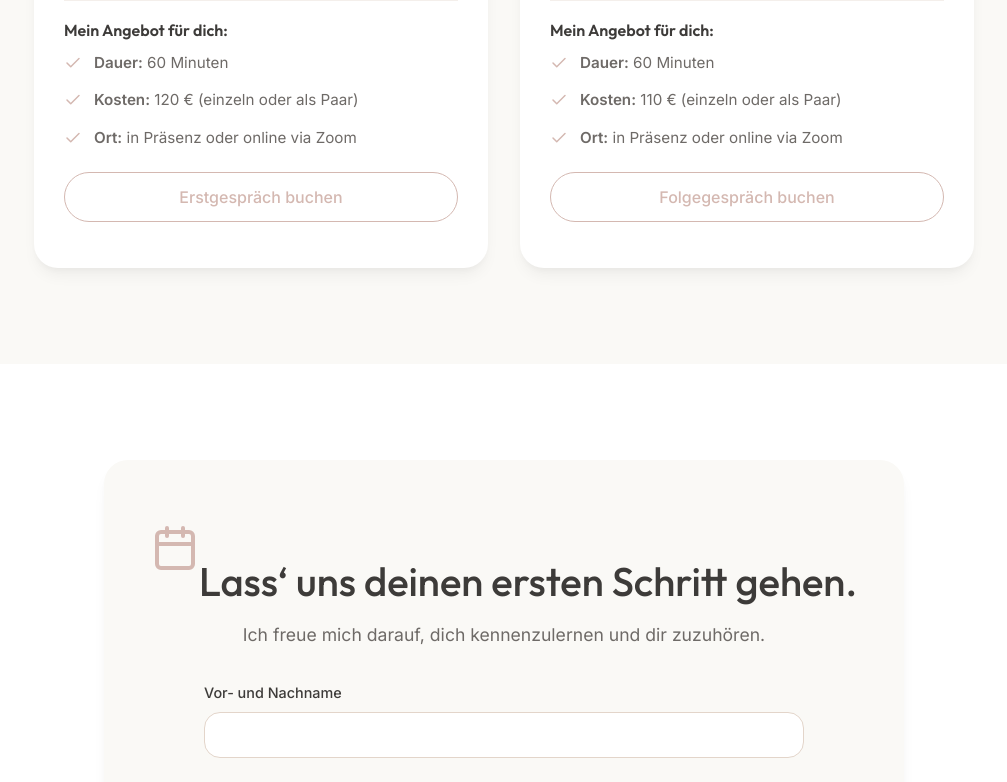
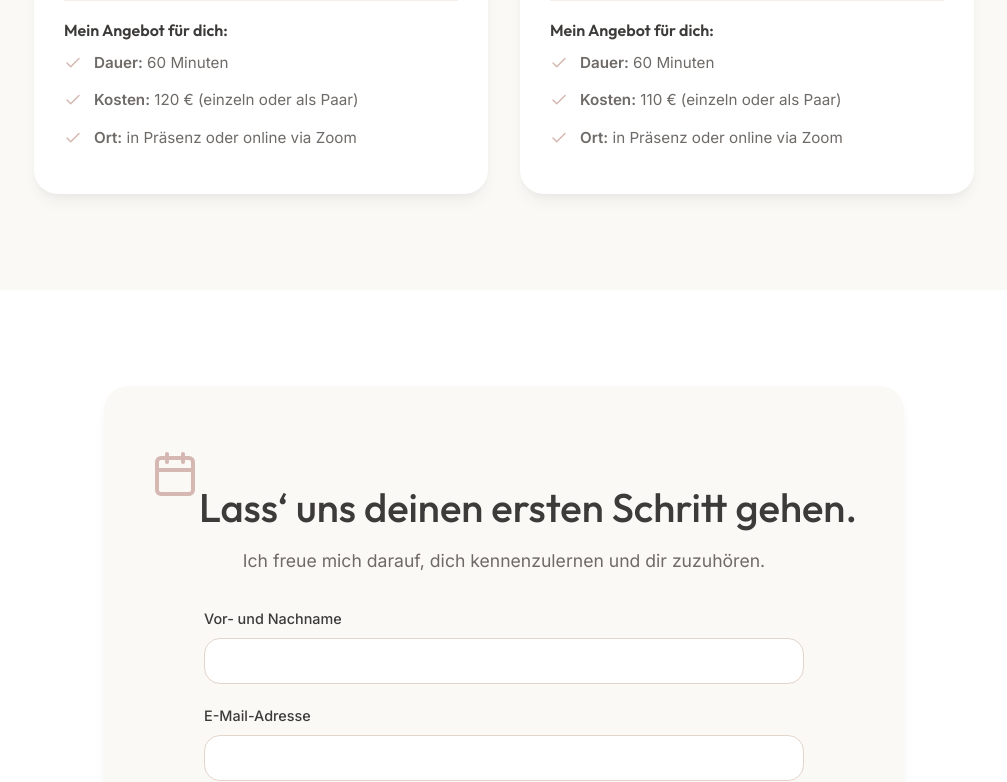
Before and after one commit to nielsinoglindini/kinderwunsch, a React (Vite) app: page / in a window 1280 px wide. Shown: the part 4460-5242 px from the top of the page, without its empty margins (136-1143 px from the left). Built offline with nearby package versions, Linux system fonts and the light colour scheme.

Commit message:
refactor: remove booking buttons from pricing cards

```diff
--- a/src/App.tsx
+++ b/src/App.tsx
@@ -322,7 +322,7 @@ function App() {
               <p className="pricing-description" style={{ color: 'var(--color-text-muted)', fontSize: '0.95rem', lineHeight: '1.6', marginBottom: '24px' }}>
                 Der Kinder&shy;wunsch&shy;weg kann emotional aufwühlend sein und <strong className="text-highlight-bold">brennende Fragen</strong> oder <strong className="text-highlight-bold">Sorgen</strong> hinterlassen, die dich gedanklich kaum zur Ruhe kommen lassen. In unserem Erstgespräch schenke ich dir einen geschützten, bewertungsfreien Raum, in dem alles, was dich aktuell belastet, laut ausgesprochen und sortiert werden darf. Gemeinsam ordnen wir das <strong className="text-highlight-bold">Chaos im Kopf</strong>, damit du schon nach dem ersten Gespräch mit spürbar mehr <strong className="text-highlight-bold">Klarheit</strong>, <strong className="text-highlight-bold">Erleichterung</strong> und einem <strong className="text-highlight-bold">sicheren Gefühl</strong> für deine nächsten Schritte nach Hause gehst. <span className="text-highlight-italic">Lass’ uns den ersten Schritt gemeinsam machen.</span>
               </p>
-              <div style={{ marginTop: 'auto', borderTop: '1px solid var(--color-bg-secondary)', paddingTop: '20px', marginBottom: '24px' }}>
+              <div style={{ marginTop: 'auto', borderTop: '1px solid var(--color-bg-secondary)', paddingTop: '20px' }}>
                 <h4 style={{ fontSize: '1rem', marginBottom: '12px', fontWeight: 600 }}>Mein Angebot für dich:</h4>
                 <ul className="pricing-features" style={{ margin: 0 }}>
                   <li className="pricing-feature-item">
@@ -339,13 +339,6 @@ function App() {
                   </li>
                 </ul>
               </div>
-              <button
-                onClick={() => handleOpenBooking('initial')}
-                className="btn btn-outline"
-                style={{ width: '100%' }}
-              >
-                Erstgespräch buchen
-              </button>
             </div>
 
             {/* Card 2: Folgegespräche */}
@@ -356,7 +349,7 @@ function App() {
               <p className="pricing-description" style={{ color: 'var(--color-text-muted)', fontSize: '0.95rem', lineHeight: '1.6', marginBottom: '24px' }}>
                 Du merkst nach dem Erstgespräch, dass du dir eine <strong className="text-highlight-bold">weiterführende, intensive Wegbegleitung</strong> wünschst? Nachdem wir im Erstgespräch die Basis gelegt haben, gehen wir in einem oder mehreren Folgegesprächen Schritt für Schritt weiter. Wir nehmen uns den Raum für deine <strong className="text-highlight-bold">aktuellen Fragen</strong>, sortieren die nächsten <strong className="text-highlight-bold">medizinischen</strong> oder <strong className="text-highlight-bold">emotionalen Schritte</strong> und fangen aufkommende <strong className="text-highlight-bold">Sorgen</strong> und <strong className="text-highlight-bold">Ängste</strong> direkt auf. Dabei knüpfen wir genau dort an, wo du gerade stehst und dir Begleitung wünschst. <span className="text-highlight-italic">So entwickeln wir zusammen eine klare Perspektive, mit der du mutig und zuversichtlich nach vorne blicken kannst.</span>
               </p>
-              <div style={{ marginTop: 'auto', borderTop: '1px solid var(--color-bg-secondary)', paddingTop: '20px', marginBottom: '24px' }}>
+              <div style={{ marginTop: 'auto', borderTop: '1px solid var(--color-bg-secondary)', paddingTop: '20px' }}>
                 <h4 style={{ fontSize: '1rem', marginBottom: '12px', fontWeight: 600 }}>Mein Angebot für dich:</h4>
                 <ul className="pricing-features" style={{ margin: 0 }}>
                   <li className="pricing-feature-item">
@@ -373,13 +366,6 @@ function App() {
                   </li>
                 </ul>
               </div>
-              <button
-                onClick={() => handleOpenBooking('followup')}
-                className="btn btn-outline"
-                style={{ width: '100%' }}
-              >
-                Folgegespräch buchen
-              </button>
             </div>
           </div>
         </div>
```
